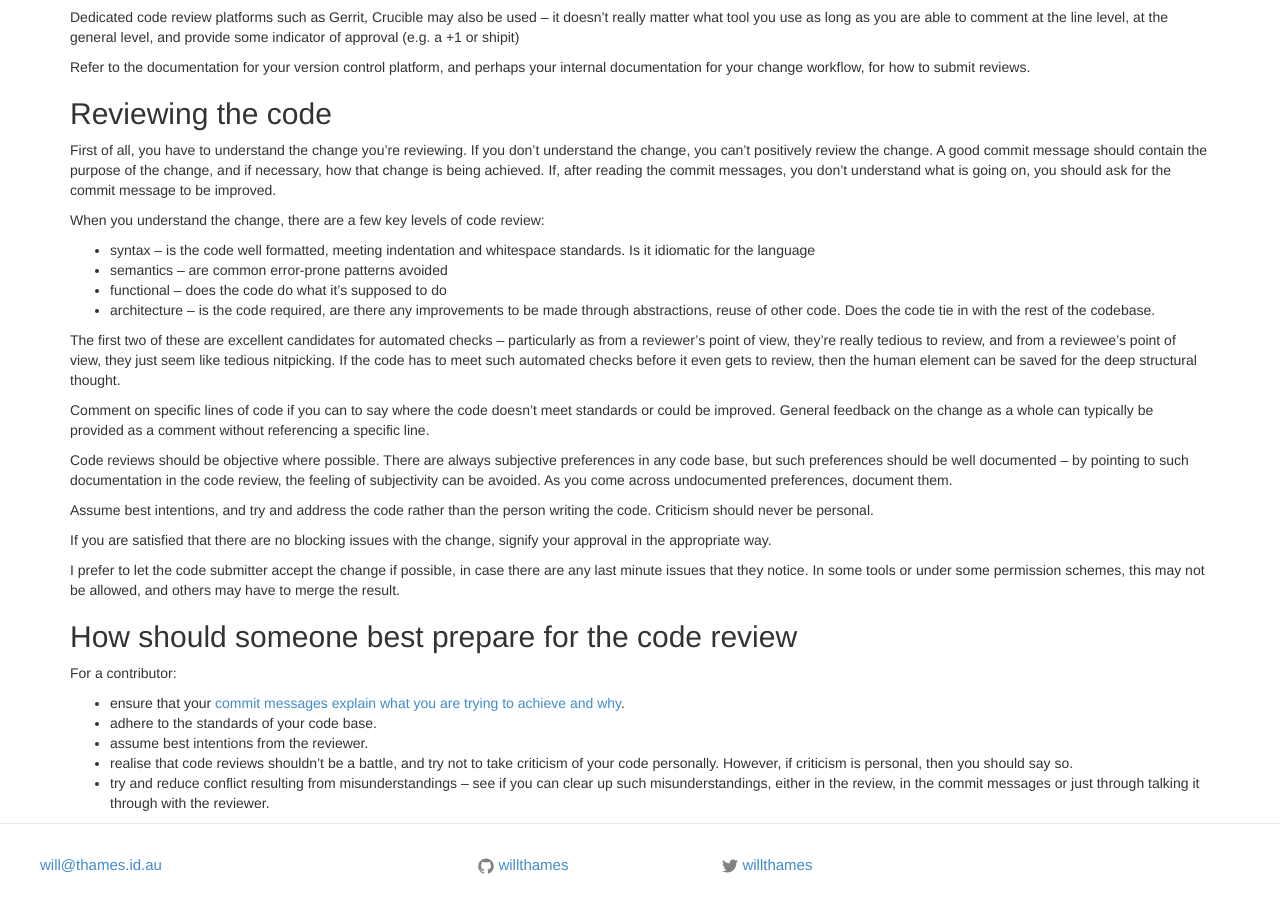
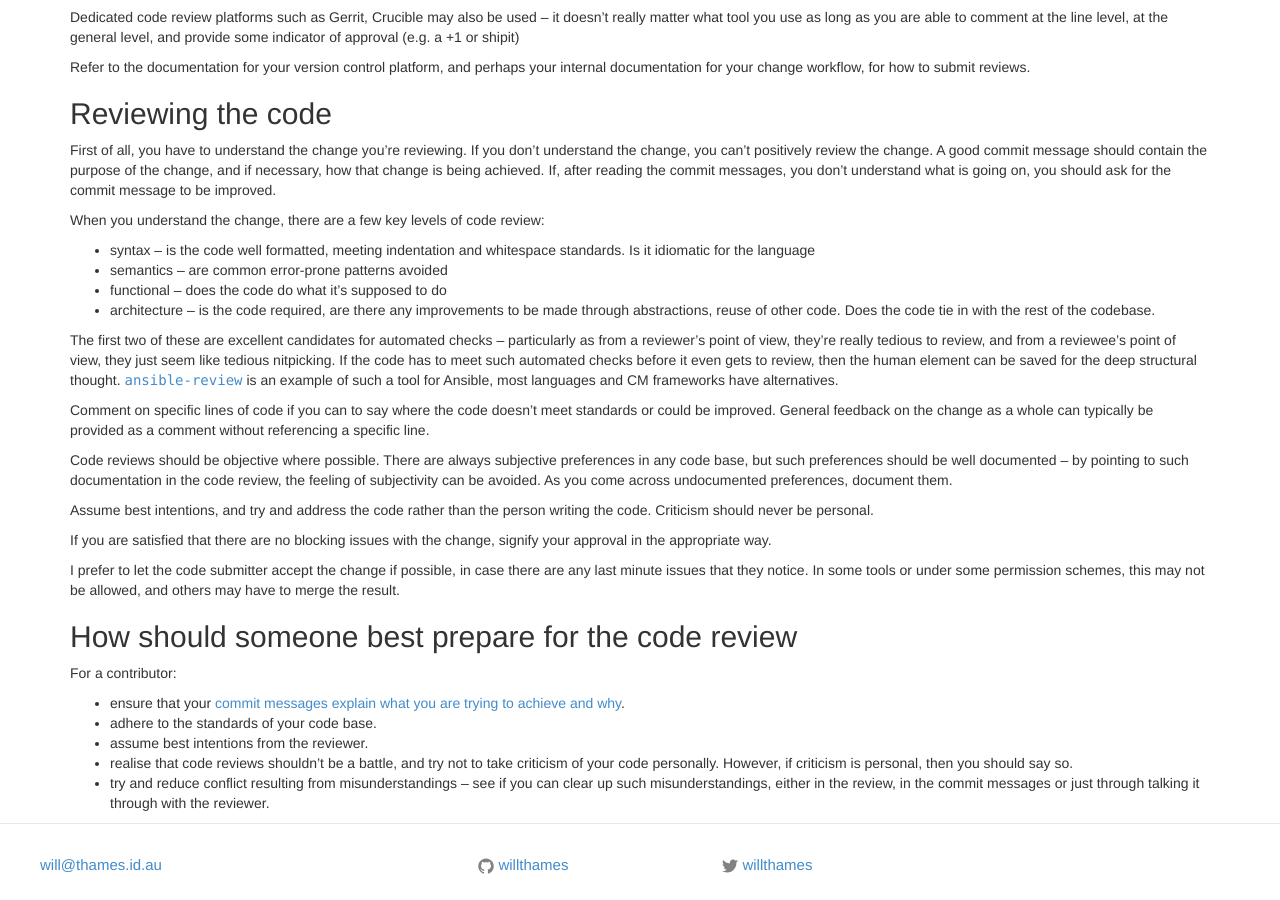
Before and after one commit to willthames/willthames.github.io, a Jekyll site: the page built from _posts/2016-11-05-intro-to-code-reviews.markdown, in a window 1280 px wide and 900 px high, scrolled down 665 px. Built offline with Jekyll 4.4.1, drawn with Linux system fonts in a browser that asks for light colours.

Commit message:
Add ansible-review link

```diff
--- a/_posts/2016-11-05-intro-to-code-reviews.markdown
+++ b/_posts/2016-11-05-intro-to-code-reviews.markdown
@@ -79,6 +79,9 @@ tedious to review, and from a reviewee's point of view, they just
 seem like tedious nitpicking. If the code has to meet such automated
 checks before it even gets to review, then the human element
 can be saved for the deep structural thought.
+[`ansible-review`](/2016/06/28/announcing-ansible-review.html) is
+an example of such a tool for Ansible, most languages and CM
+frameworks have alternatives.
 
 Comment on specific lines of code if you can to say where the
 code doesn't meet standards or could be improved. General feedback
```
